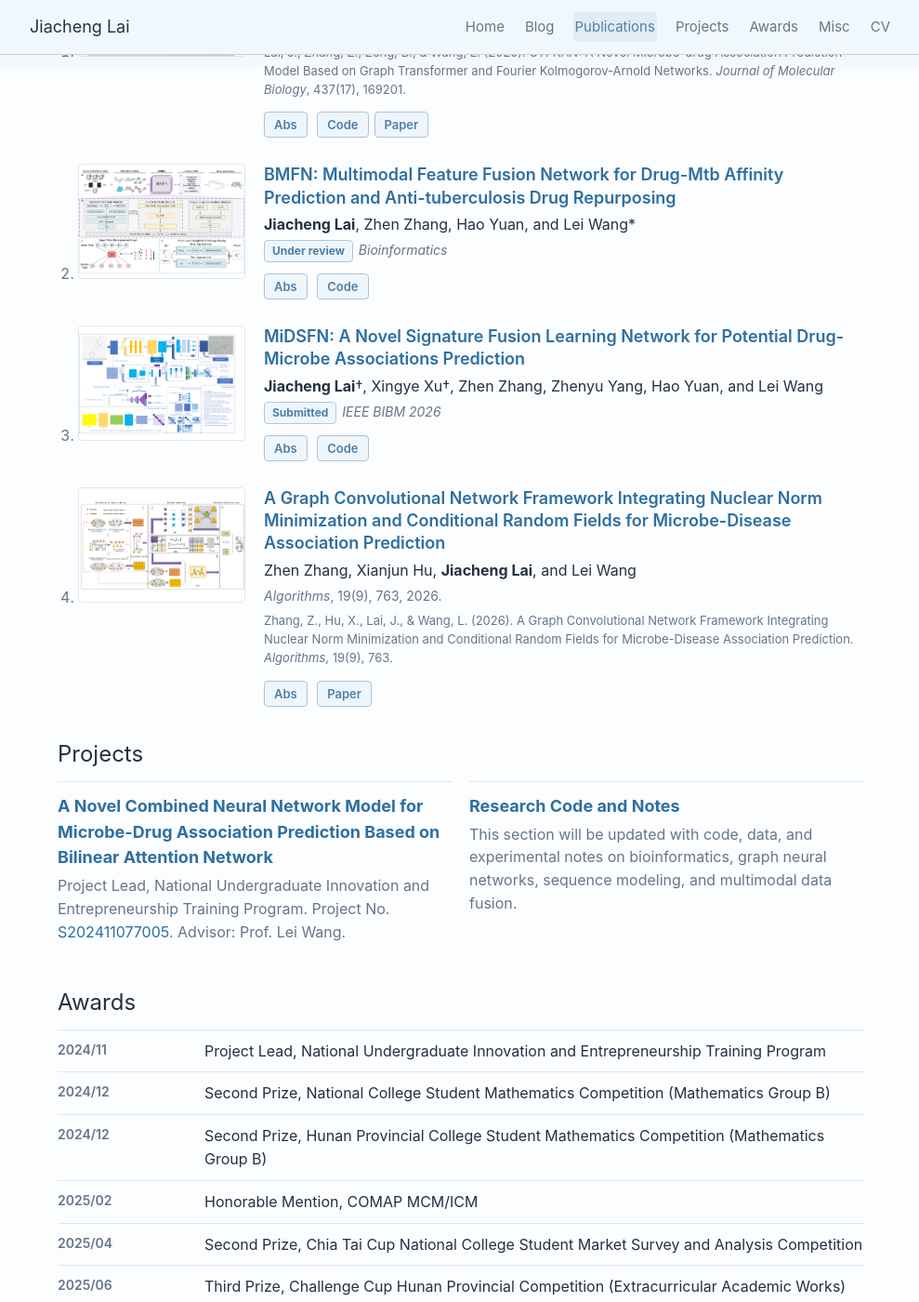
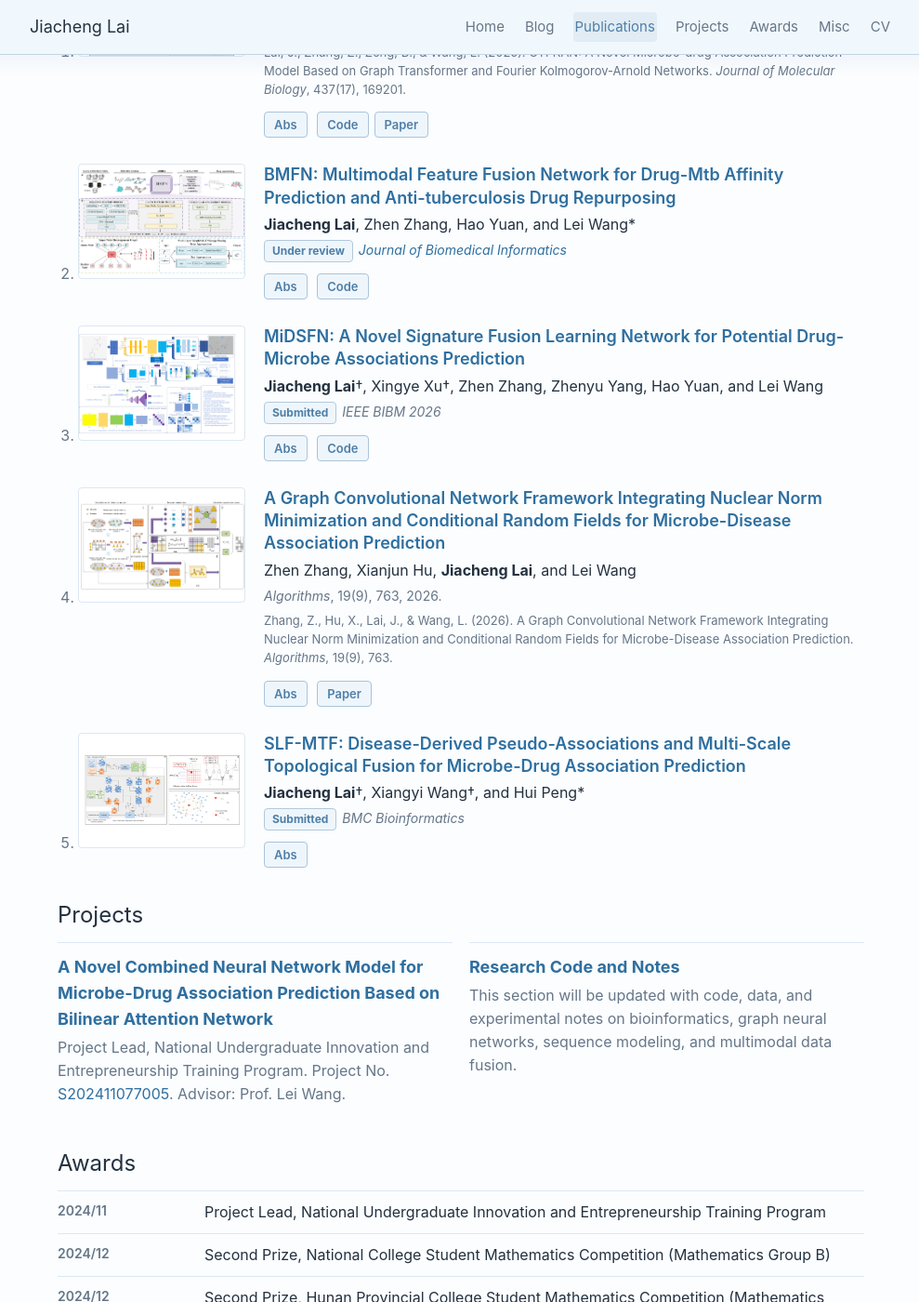
Before and after one commit to jiachenglai/jiachenglai.github.io, a Jekyll site: the page built from index.html, in a window 1280 px wide and 1400 px high, scrolled down 1740 px. Shown: the whole window at 93% size, without its empty margins (144-1133 px from the left). Built offline with Jekyll 4.4.1, drawn with Linux system fonts in a browser that asks for light colours.

Commit message:
Add SLF-MTF manuscript and update BMFN venue

```diff
--- a/_data/publications.yml
+++ b/_data/publications.yml
@@ -24,7 +24,7 @@ items:
     title: "BMFN: Multimodal Feature Fusion Network for Drug-Mtb Affinity Prediction and Anti-tuberculosis Drug Repurposing"
     authors: <strong>Jiacheng Lai</strong>, Zhen Zhang, Hao Yuan, and Lei Wang*
     status: Under review
-    venue: <em>Bioinformatics</em>
+    venue: <a href="https://www.sciencedirect.com/journal/journal-of-biomedical-informatics"><em>Journal of Biomedical Informatics</em></a>
     abstract: BMFN is a deep learning framework designed for drug-Mtb target affinity prediction. It integrates dual-sequence encoding with channel-spatial attention, supernode-coupled heterogeneous graph learning, and gradient-boosted molecular fingerprints. Across curated Mtb-specific datasets and general benchmarks, BMFN showed strong predictive performance, interpretability, and potential utility for anti-tuberculosis drug repurposing.
     links:
       - label: Code
@@ -57,3 +57,13 @@ items:
       - label: Paper
         url: https://www.mdpi.com/1999-4893/19/9/763
         external: true
+
+  - id: paper-slf-mtf
+    bib_key: lai2026slfmtf
+    image: assets/img/papers/slf-mtf.png
+    image_alt: Overview of the SLF-MTF framework
+    title: "SLF-MTF: Disease-Derived Pseudo-Associations and Multi-Scale Topological Fusion for Microbe-Drug Association Prediction"
+    authors: <strong>Jiacheng Lai</strong>&dagger;, Xiangyi Wang&dagger;, and Hui Peng*
+    status: Submitted
+    venue: <em>BMC Bioinformatics</em>
+    abstract: SLF-MTF derives pseudo-association connections from drug-disease and microbe-disease relationships while retaining known microbe-drug associations as training labels. Four separately trained graph Transformer encoders capture one-hop to four-hop neighborhoods, and a learned fusion module combines their representations. Experiments on MDAD and aBiofilm show the model's effectiveness for prioritizing candidate microbe-drug associations.
```
Also changed, not shown: _bibliography/papers.bib (+8 -1 lines), assets/img/papers/slf-mtf.png (added), 1 other file.
